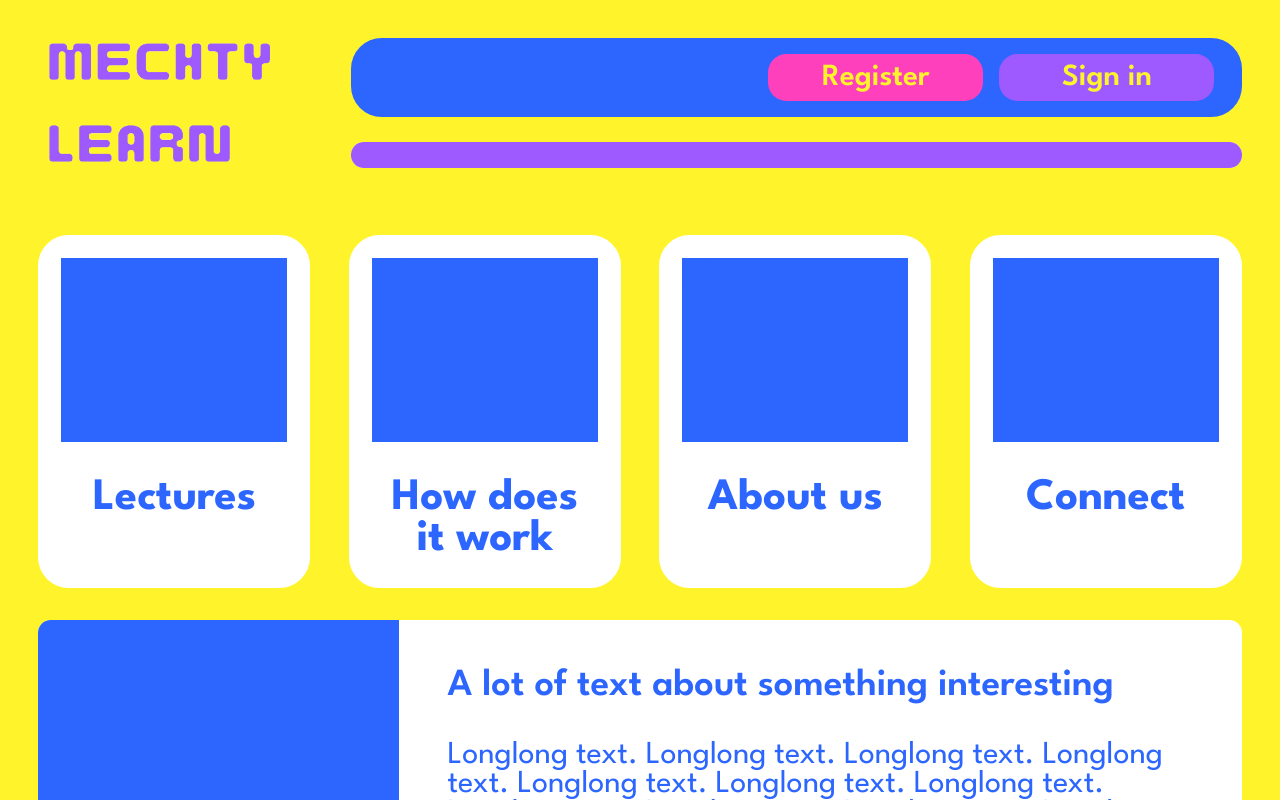
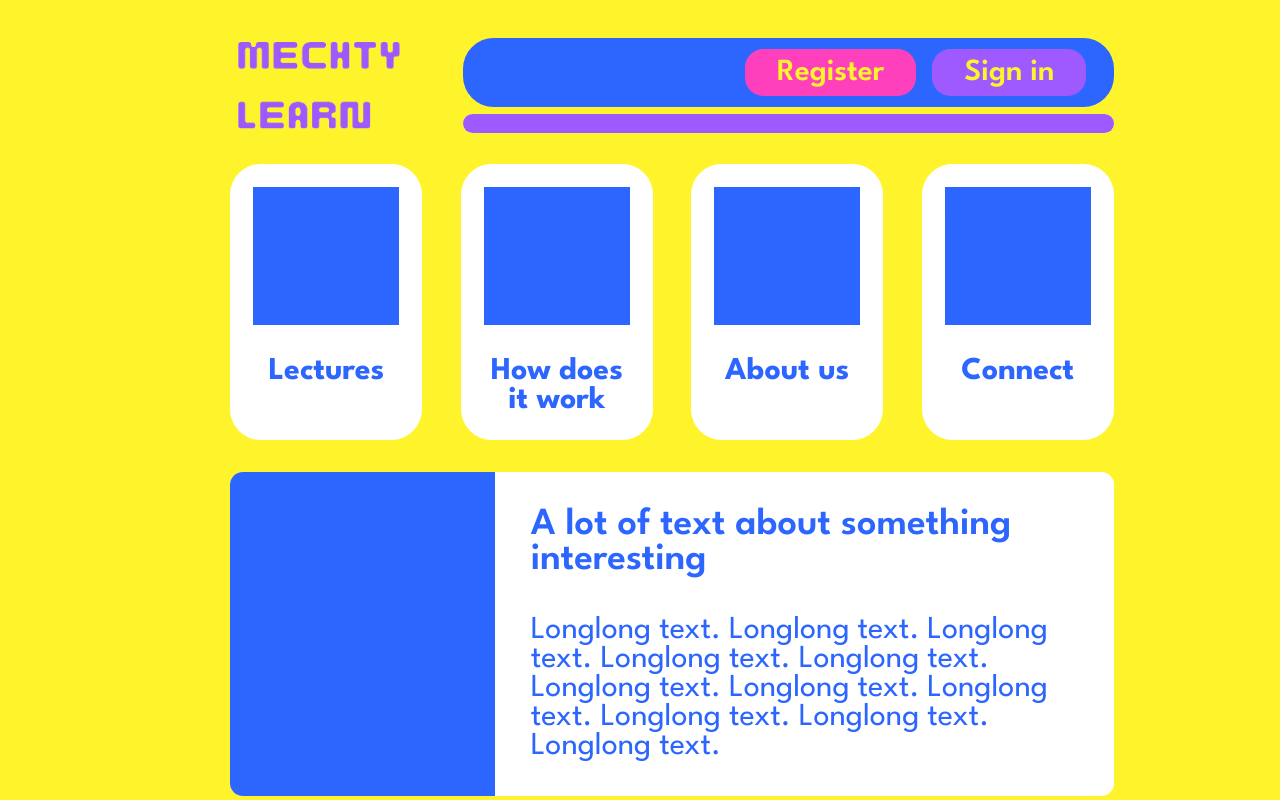
Before and after one commit to galveron/Mechty-learn, a React (Vite) app in the folder Mechty-learn-frontend/: page / in a window 1280 px wide. Shown: the top 800 px of the page. Built offline with nearby package versions, Linux system fonts and the light colour scheme; no server answers; the HTML template or start-up script is replaced by a standard one.

Commit message:
change - minor design changes

```diff
--- a/Mechty-learn-frontend/src/App.tsx
+++ b/Mechty-learn-frontend/src/App.tsx
@@ -35,7 +35,7 @@ function App() {
   }
 
   useEffect(() => {
-    setUserId("8a297dee-6540-43c4-bc93-ac3a189cc7dd")
+    setUserId("d54bb95a-97f8-4852-bd23-b10c32b0a75a")
   }, [])
 
   useEffect(() => {
--- a/Mechty-learn-frontend/src/Components/Card.tsx
+++ b/Mechty-learn-frontend/src/Components/Card.tsx
@@ -7,7 +7,7 @@ function Card(props: CardTitle) {
         <>
             <div className="card">
                 <div className="card3d">kép</div>
-                <h3 id="card-label">{props.title}</h3>
+                <h5 id="card-label">{props.title}</h5>
             </div>
         </>)
 }
--- a/Mechty-learn-frontend/src/scss/abstracts/_mixins.scss
+++ b/Mechty-learn-frontend/src/scss/abstracts/_mixins.scss
@@ -14,7 +14,7 @@
 @mixin box-base {
     display: flex;
     flex-direction: column;
-    min-height: 8em;
+    min-height: 6em;
     border-radius: 0.8em;
     padding: 0.6em;
     align-items: center;
--- a/Mechty-learn-frontend/src/scss/components/_buttons.scss
+++ b/Mechty-learn-frontend/src/scss/components/_buttons.scss
@@ -10,7 +10,7 @@
     color: $primary-yellow;
     font-size: 80%;
     min-height: 100%;
-    min-width: 7em;
+    min-width: 5em;
     display: flex;
     align-items: center;
     margin-inline: 0.5rem;
--- a/Mechty-learn-frontend/src/scss/components/_card.scss
+++ b/Mechty-learn-frontend/src/scss/components/_card.scss
@@ -15,6 +15,6 @@
 
 #card-label {
     margin: 0;
-    margin-top: 0.8em;
+    margin-top: 2rem;
     text-align: center;
 }
--- a/Mechty-learn-frontend/src/scss/layout/_layout.scss
+++ b/Mechty-learn-frontend/src/scss/layout/_layout.scss
@@ -5,6 +5,8 @@ body {
     background-color: $primary-yellow;
     margin: 0;
     padding: 3%;
+    margin-left: 15%;
+    margin-right: 10%;
 }
 
 nav {
--- a/Mechty-learn-frontend/src/scss/pages/_home.scss
+++ b/Mechty-learn-frontend/src/scss/pages/_home.scss
@@ -5,5 +5,5 @@
     display: grid;
     gap: 1em;
     grid-template-columns: minmax(0, 1fr) minmax(0, 1fr) minmax(0, 1fr) minmax(0, 1fr);
-    margin-top: 3%;
+
 }
```
